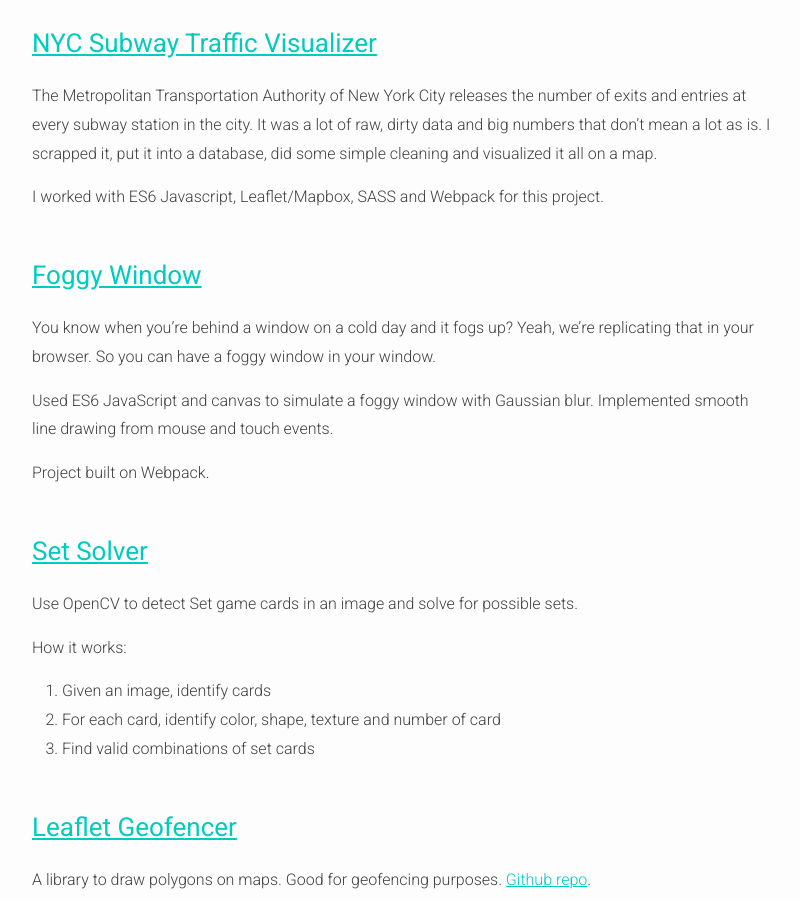
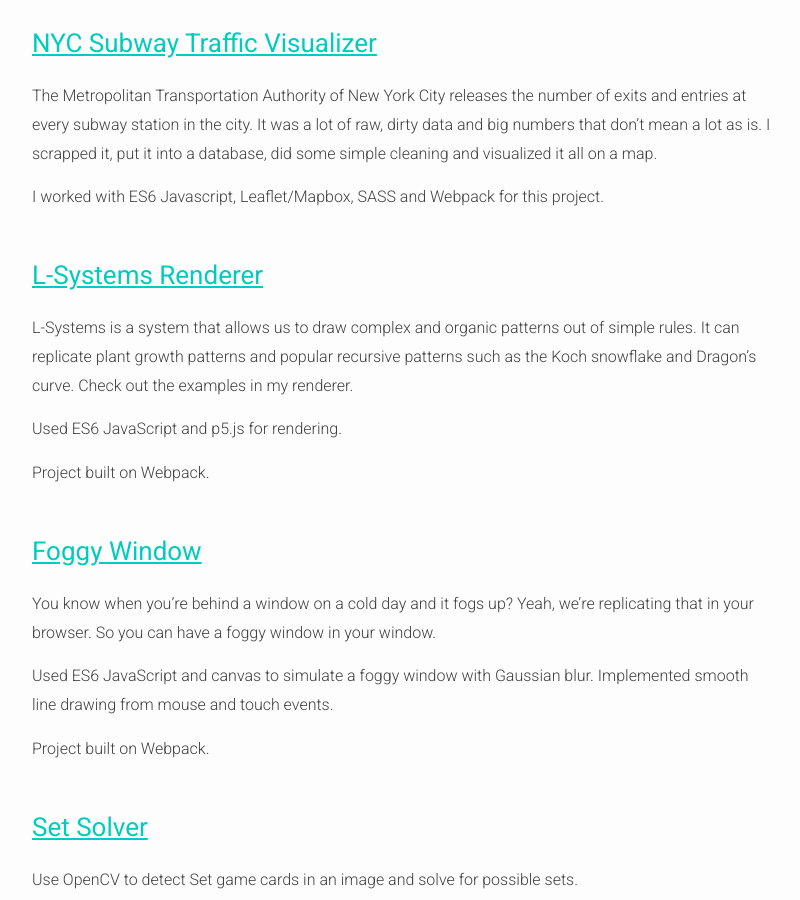
Before and after one commit to piratefsh/piratefsh.github.io, a Jekyll site: the page built from projects.md, in a window 1280 px wide and 900 px high, scrolled down 551 px. Shown: the whole window, without its empty margins (238-1038 px from the left). Built offline with Jekyll 4.4.1, drawn with Linux system fonts in a browser that asks for light colours.

Commit message:
Add l-systems renderer to projects

```diff
--- a/projects.md
+++ b/projects.md
@@ -18,6 +18,14 @@ I also enjoy teaching coding, sci-fi and surrealist novels, running, and art!
 The Metropolitan Transportation Authority of New York City releases the number of exits and entries at every subway station in the city. It was a lot of raw, dirty data and big numbers that don't mean a lot as is. I scrapped it, put it into a database, did some simple cleaning and visualized it all on a map.
 
 I worked with ES6 Javascript, Leaflet/Mapbox, SASS and Webpack for this project.
+
+### __[L-Systems Renderer](http://piratefsh.github.io/p5js-art/public/lsystems/)__
+
+L-Systems is a system that allows us to draw complex and organic patterns out of simple rules. It can replicate plant growth patterns and popular recursive patterns such as the Koch snowflake and Dragon's curve. Check out the examples in my renderer.
+
+Used ES6 JavaScript and p5.js for rendering.
+
+Project built on Webpack.
 
 ### __[Foggy Window](http://piratefsh.github.io/foggy-window/public/)__
 
```
